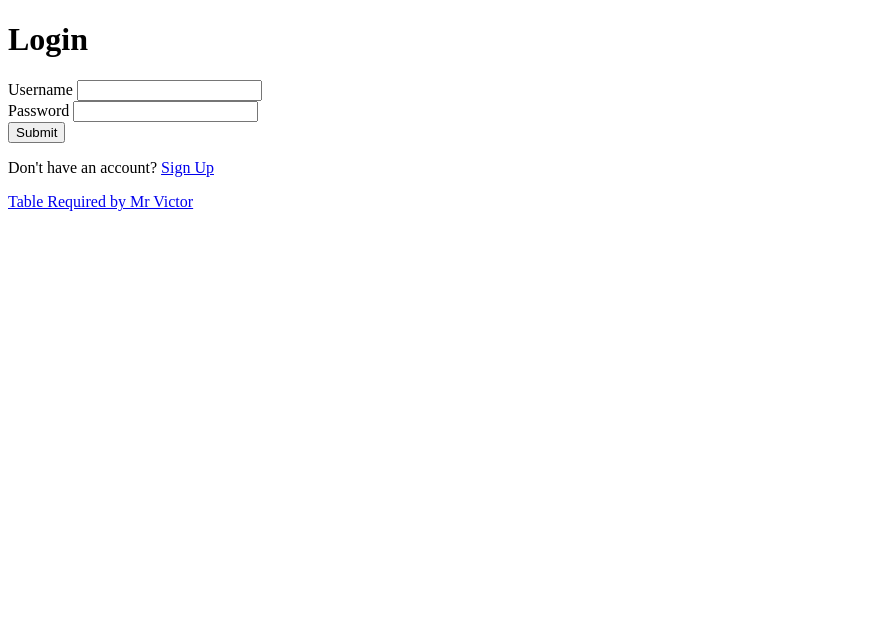
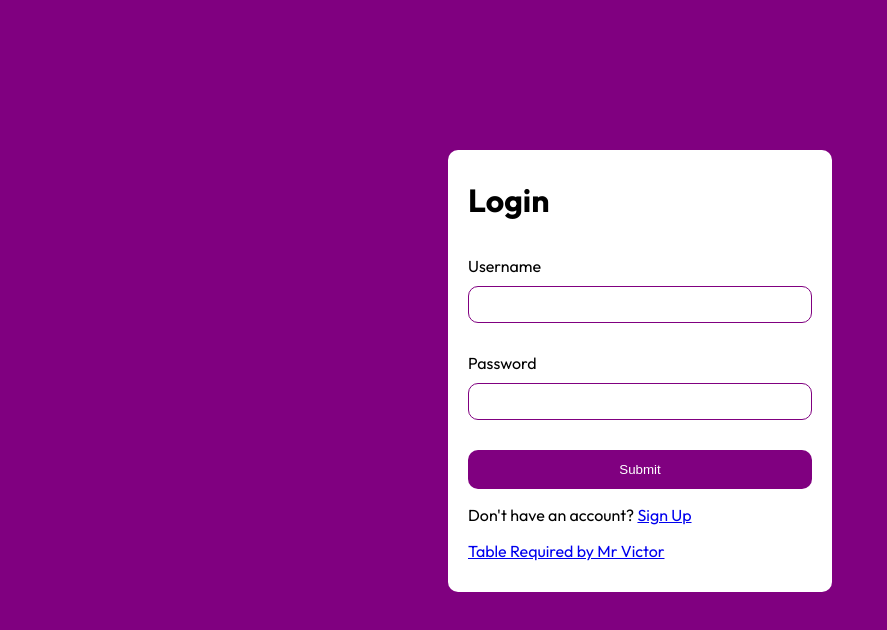
Before and after one commit to O-Robert123/Hizo-Class, a plain HTML site: page index.html in a window 1280 px wide. Shown: the whole page, without its empty margins (0-887 px from the left). Drawn offline with Linux system fonts and the light colour scheme; files that its build step writes are made by us from their sources; the site is published under a folder, as on GitHub Pages, so addresses that start at the root find nothing.

Commit message:
minor styling correction

```diff
--- a/index.html
+++ b/index.html
@@ -5,7 +5,7 @@
     <meta charset="UTF-8">
     <meta name="viewport" content="width=device-width, initial-scale=1.0">
     <title>Excercise</title>
-    <link rel="stylesheet" href="/styles.css">
+    <link rel="stylesheet" href="./Excercises/styles.css">
     <link rel="preconnect" href="https://fonts.googleapis.com">
     <link rel="preconnect" href="https://fonts.gstatic.com" crossorigin>
     <link
```
